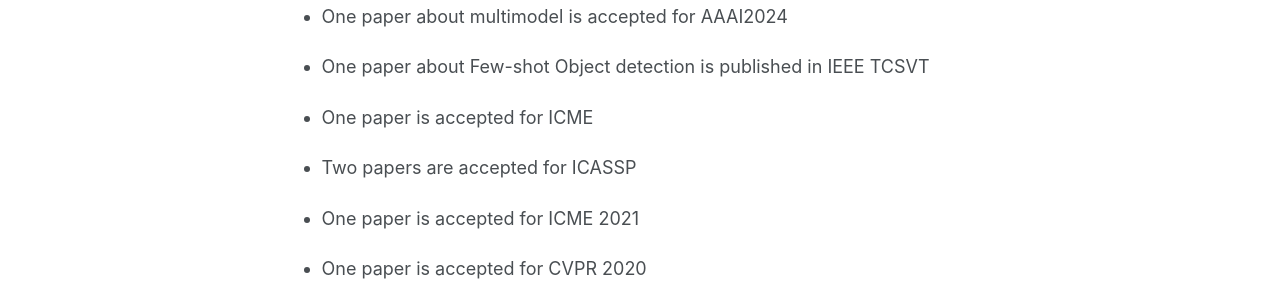
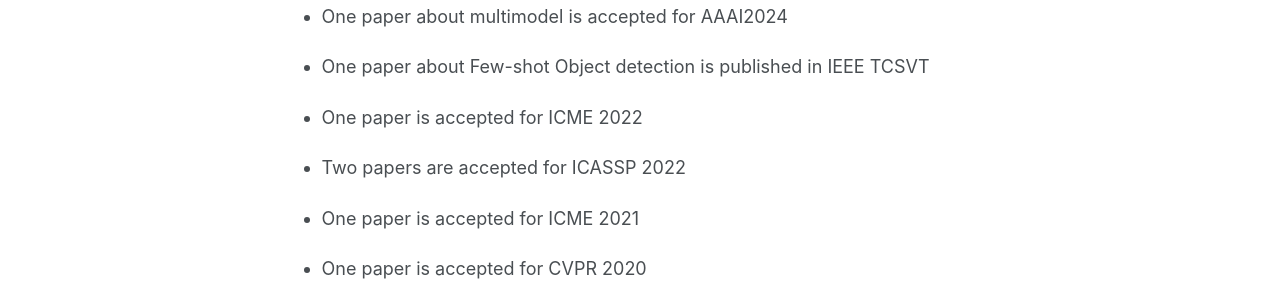
Before and after one commit to cszhangdy/cszhangdy.github.io, a Jekyll site: the page built from _pages/about.md, in a window 1280 px wide and 1139 px high. Shown: the part 645-945 px from the top of the window. Built offline with Jekyll 4.4.1, drawn with Linux system fonts in a browser that asks for light colours; some web fonts are replaced.

Commit message:
Update about.md

```diff
--- a/_pages/about.md
+++ b/_pages/about.md
@@ -29,9 +29,9 @@
 
 *  One paper about Few-shot Object detection is published in  IEEE TCSVT
 
-*  One paper is accepted for ICME
+*  One paper is accepted for ICME 2022
 
-*  Two papers are accepted for ICASSP
+*  Two papers are accepted for ICASSP 2022
 
 *  One paper is accepted for ICME 2021
 
```
